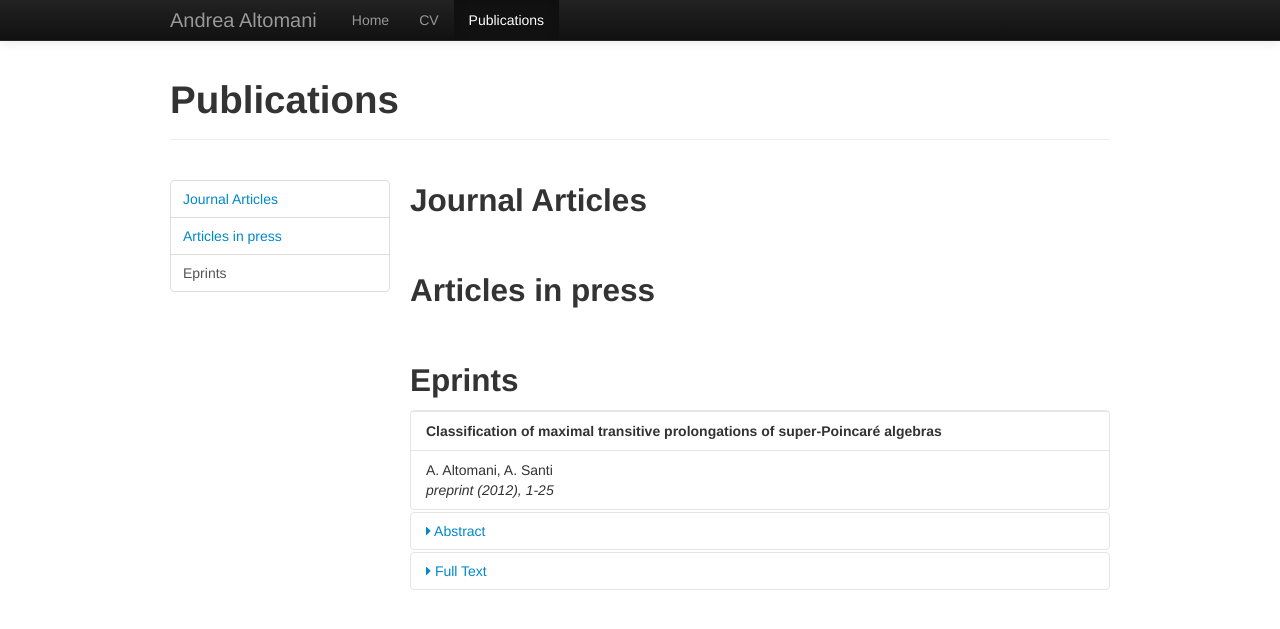
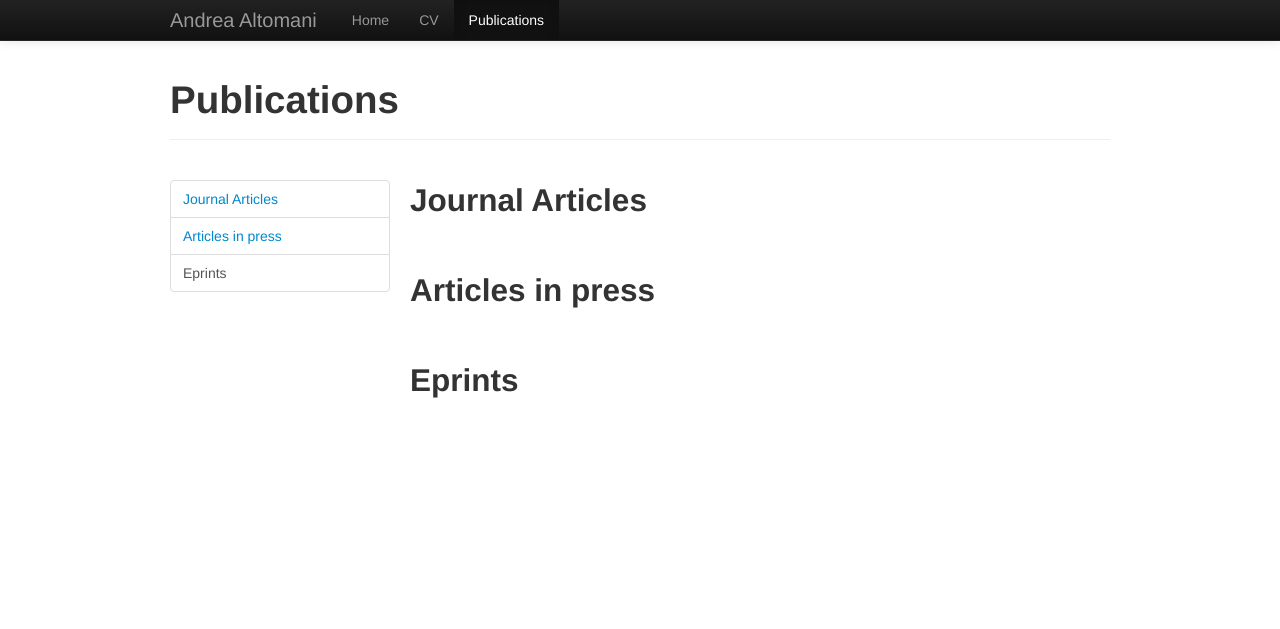
Before and after one commit to altomani/altomani.github.com, a Jekyll site: the page built from publications.md, in a window 1280 px wide. Shown: the top 629 px of the page. Built offline with Jekyll 4.4.1, drawn with Linux system fonts in a browser that asks for light colours; formulas are drawn with MathJax 3; part of the change alters nothing that is shown.

```diff
--- a/publications.md
+++ b/publications.md
@@ -2,7 +2,7 @@
 layout: publications
 title: 'Publications'
 publ: 'active'
-publ_list: [{"abstract":"Let $V$ be a complex orthogonal vector space and $S$ an irreducible $C\\!\\ell(V)$-module. A supertranslation algebra is a Z-graded Lie superalgebra $\\mathfrak{m}=\\mathfrak{m}_{-2}+\\mathfrak{m}_{-1}=V+(S+...+S)$ whose bracket $[.,.]|_{\\mathfrak{m}_{-1}\\otimes \\mathfrak{m}_{-1}}$ is $\\mathfrak{so}(V)$-invariant and non-degenerate. We consider the maximal transitive prolongations in the sense of Tanaka of supertranslation algebras. We prove that they are finite-dimensional for $\\dim V\\geq 3$ and classify them in terms of super-Poincaré algebras and appropriate $\\Bbb Z$-gradations of simple Lie superalgebras.","archiveprefix":"arXiv","arxivid":"1212.1826","author":[{"family":"Altomani","given":"A."},{"family":"Santi","given":"A."}],"eprint":"1212.1826","keywords":"Mathematical Physics,Rings and Algebras","page":"1-25","title":"Classification of maximal transitive prolongations of super-Poincaré algebras","URL":"http://arxiv.org/abs/1212.1826","id":"Altomani2012","type":"article-journal","issued":{"date-parts":[[2012,12]]}}]
+publ_list:
 ---
 
 some text and more
```
